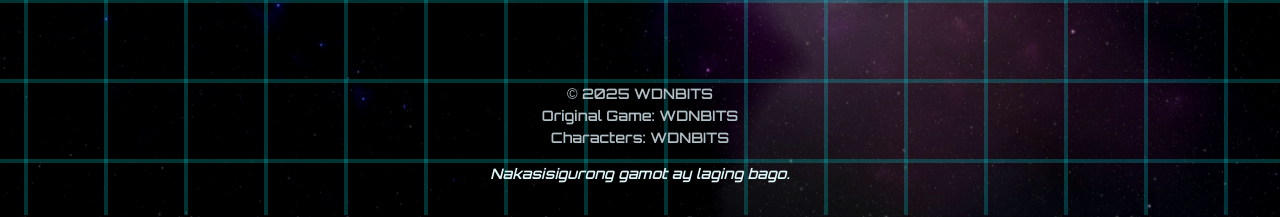
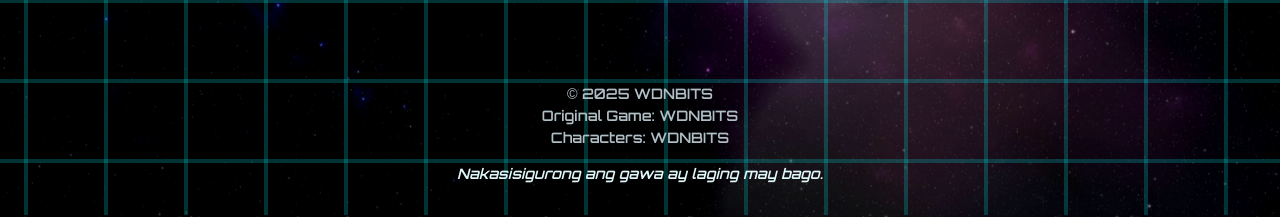
Before and after one commit to We-Do-Not-Belong-In-This-Organization/wdnbits_portfolio, a Flask app: page / in a window 1280 px wide. Shown: the part 585-802 px from the top of the page. Run offline with Flask 3, Linux system fonts and the light colour scheme.

Commit message:
Minor changes

```diff
--- a/app.py
+++ b/app.py
@@ -118,10 +118,6 @@ def clear_dob_queue():
 
 #WORKS (ON PROGRESS)
 
-@website.route('/project')
-def project():
-    return render_template("project.html")
-
 
 # 🔹 Route for each member’s HTML
 @website.route("/profile/<name>")
--- a/static/script.js
+++ b/static/script.js
@@ -79,3 +79,5 @@ window.addEventListener('load', () => {
         dequeBox.scrollTop = dequeBox.scrollHeight;
     }
 });
+
+// ------------------- EASTER EGG -------------------
--- a/templates/index.html
+++ b/templates/index.html
@@ -21,7 +21,7 @@
         Original Game: WDNBITS<br>
         Characters: WDNBITS
       </p>
-      <p class="tagline">Nakasisigurong gamot ay laging bago.</p>
+      <p class="tagline">Nakasisigurong ang gawa ay laging may bago.</p>
     </footer>
   </div>
   <script>
```
